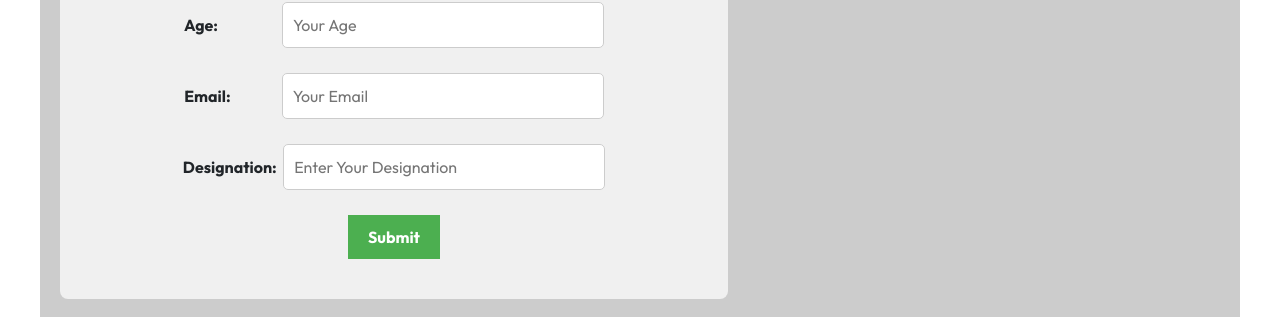
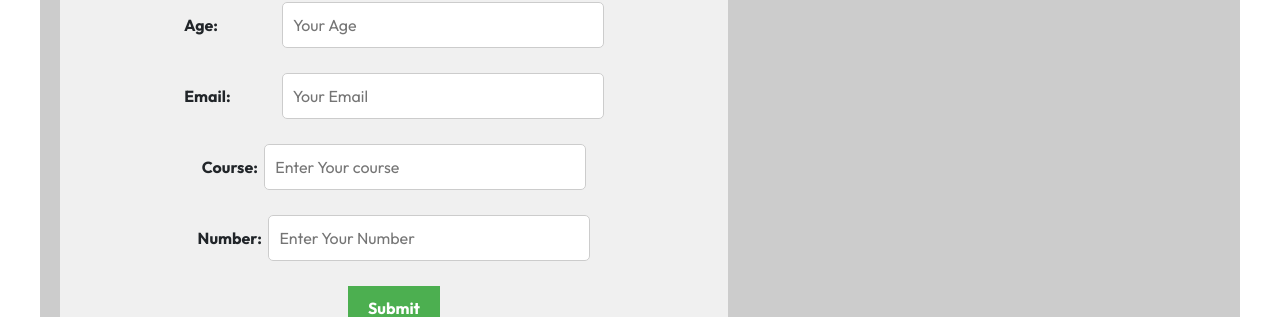
Before and after one commit to parusharam1425/amps_College_Web, a React (Create React App) app: page /admissions in a window 1280 px wide. Shown: the part 1330-1647 px from the top of the page. Built offline with nearby package versions, Linux system fonts and the light colour scheme.

Commit message:
Form Db Conneted

```diff
--- a/src/routes/Admissions.js
+++ b/src/routes/Admissions.js
@@ -1,9 +1,8 @@
-import React, { useState, useEffect } from 'react';
+import React, { useState } from 'react';
+import axios from 'axios';
 
 import {RiArrowRightSFill} from 'react-icons/ri'
-import 'aos/dist/aos.css';
 
-import AOS from 'aos';
 import './styles/Admissions.css';
 
 const Admissions = () => {
@@ -11,10 +10,14 @@ const Admissions = () => {
     name: '',
     age: '',
     email: '',
-    designation: '',
-    phoneNumber: '',
+    course: '',
+    phonenumber: '',
+  });
 
-  });
+  const [submitting, setSubmitting] = useState(false);
+  const [error, setError] = useState('');
+
+
 
   const handleChange = (e) => {
     const { name, value } = e.target;
@@ -26,13 +29,14 @@ const Admissions = () => {
 
   const handleSubmit = (e) => {
     e.preventDefault();
+    addAdmission();
 
     if (
       !formData.name ||
       !formData.age ||
       !formData.email ||
-      !formData.designation ||
-      !formData.phoneNumber
+      !formData.course ||
+      !formData.phonenumber
     ) {
       return;
     }
@@ -42,18 +46,26 @@ const Admissions = () => {
       name: '',
       age: '',
       email: '',
-      designation: '',
-      phoneNumber: '',
+      course: '',
+      phonenumber: '',
     });
   };
 
-
-  useEffect(() => {
-    AOS.init({
-      duration: 1000,
-      once: true,
-    });
-  }, []);
+  const addAdmission = async () => {
+    setSubmitting(true);
+    try {
+      const response = await axios.post('http://localhost:3001/admissions', formData);
+      console.log(response);
+      alert('Admission Successfully Submitted');
+      setError('');
+    } catch (error) {
+      console.error(error);
+      alert('Error submitting admission');
+      setError('Internal Server Error');
+    } finally {
+      setSubmitting(false);
+    }
+  };
 
 
 
@@ -151,8 +163,6 @@ const Admissions = () => {
       </div>
     </section>
 <div className='form-b '>
-
-
         <div className=' a_head col-12 col-md-12 mb-3'>
         <h3 className='' data-aos="fade-up"
                 data-aos-delay="200" >
@@ -213,15 +223,15 @@ const Admissions = () => {
             </label>
           </div>
           <div className="form-group">
-            <label htmlFor="designation">
-              Designation:
+            <label htmlFor="course">
+              Course:
               <input
                 type="text"
-                id="designation"
-                name="designation"
-                placeholder='Enter Your Designation'
+                id="course"
+                name="course"
+                placeholder='Enter Your course'
                 className='inp'
-                value={formData.designation}
+                value={formData.course}
                 required
                 onChange={handleChange}
                 data-aos="fade-right"
@@ -229,27 +239,28 @@ const Admissions = () => {
               />
             </label>
           </div>
-          {/* <div className="form-group">
-            <label htmlFor="phoneNumber">
+          <div className="form-group">
+            <label htmlFor="phonenumber">
               Number:
               <input
                 type="tel"
                 className='inp'
-                id="phoneNumber"
-                name="phoneNumber"
+                id="phonenumber"
+                name="phonenumber"
                 placeholder='Enter Your Number'
-                value={formData.phoneNumber}
+                value={formData.phonenumber}
                 onChange={handleChange}
                 required
                 data-aos="fade-right"
                 data-aos-delay="500"
               />
             </label>
-          </div> */}
+          </div>
           <div className="form-group">
-            <button type="submit" data-aos="fade-up">
-              Submit
+          <button type="submit" disabled={submitting} data-aos="fade-up">
+              {submitting ? 'Submitting...' : 'Submit'}
             </button>
+            {error && <p>{error}</p>}
           </div>
 
 
```
